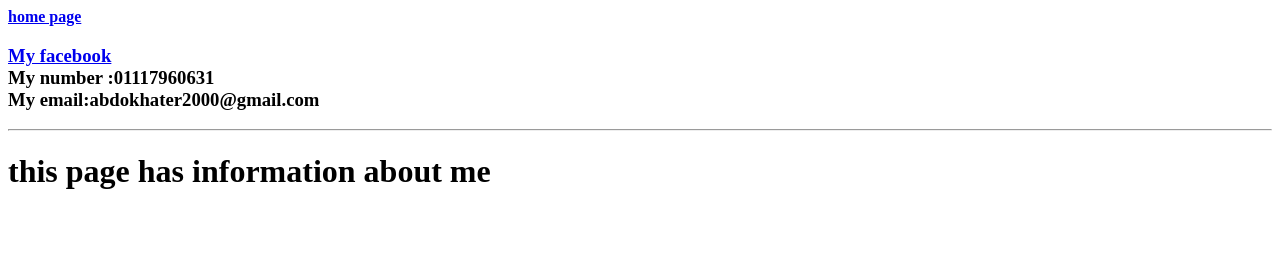
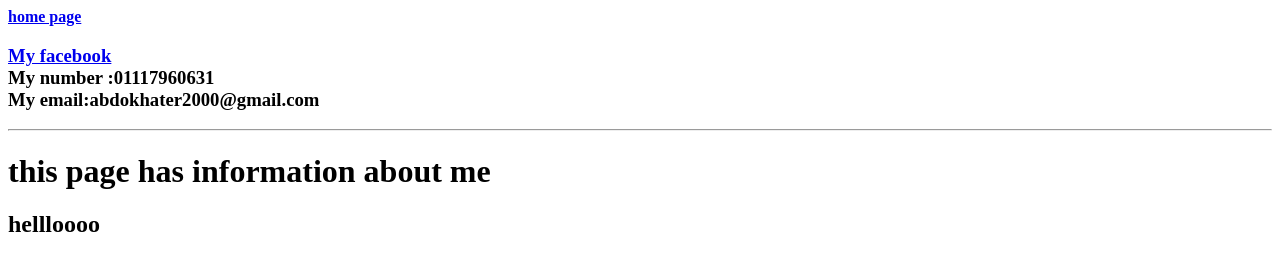
Before and after one commit to abdoahmed2004/Mycv, a plain HTML site: page c.html in a window 1280 px wide. Drawn offline with Linux system fonts and the light colour scheme.

Commit message:
Up c.html

```diff
--- a/c.html
+++ b/c.html
@@ -7,7 +7,7 @@
 </h3>
 <hr>
 <h1>this page has information about me </h1>
-
+<h2>hellloooo</h2>
 
 
 </html>
```
